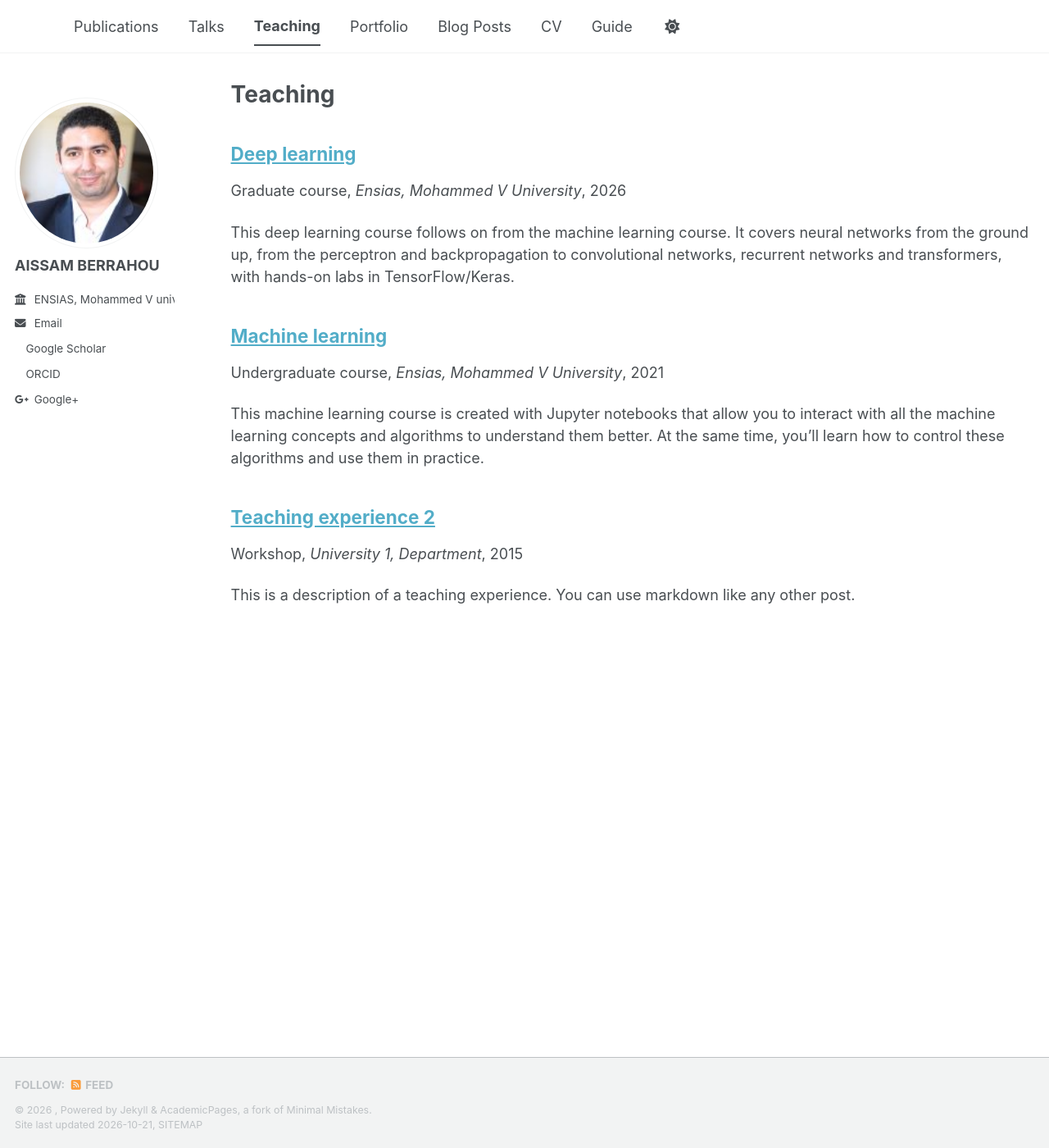
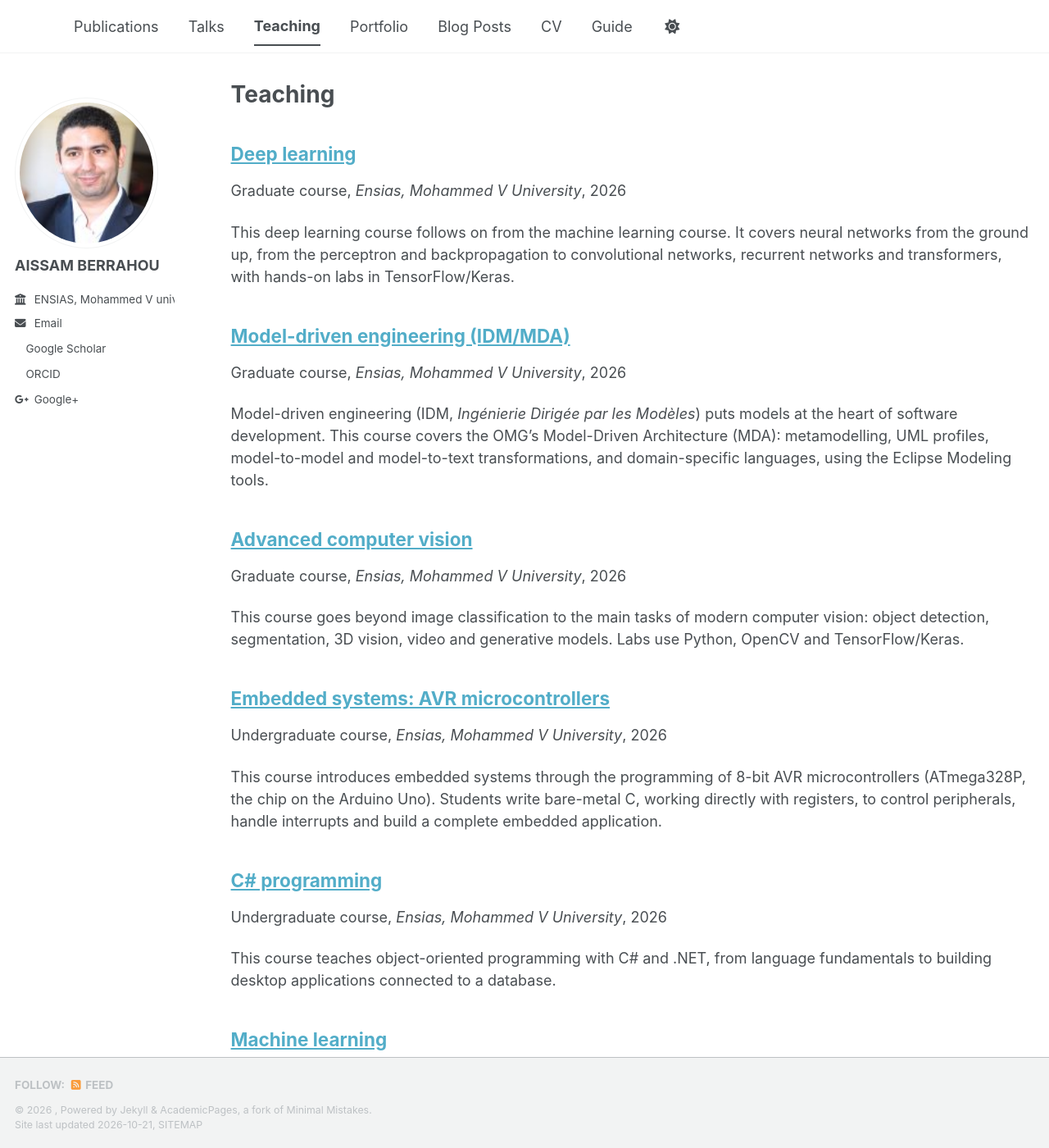
Before and after one commit to aissamberrahou/aissamberrahou.github.io, a Jekyll site: the page built from _pages/teaching.html, in a window 1280 px wide and 1400 px high. Shown: the whole window at 82% size. Built offline with Jekyll 4.4.1, drawn with Linux system fonts in a browser that asks for light colours; a style sheet for code colours, icons or effects is not loaded.

Commit message:
Add files via upload

```diff
--- /dev/null
+++ b/_teaching/2026-fall-advanced-computer-vision.md
@@ -0,0 +1,49 @@
+---
+title: "Advanced computer vision"
+collection: teaching
+type: "Graduate course"
+permalink: /teaching/2026-fall-advanced-computer-vision
+venue: "Ensias, Mohammed V University"
+date: 2026-09-15
+location: "Rabat, Morocco"
+---
+This course goes beyond image classification to the main tasks of modern computer vision: object detection, segmentation, 3D vision, video and generative models. Labs use Python, OpenCV and TensorFlow/Keras.
+
+## Prerequisites
+- The [Deep learning course](/teaching/2026-fall-deep-learning) (CNNs, training, transfer learning)
+- Python, NumPy, linear algebra
+
+## Lectures
+
+|    | Course                                              | Slides | Video     |
+|:---|:----------------------------------------------------|--------|-----------|
+| 1  | Image formation, filtering and features (OpenCV refresher) | [PDF] | [Youtube] |
+| 2  | CNN architectures for vision (ResNet, EfficientNet) | [PDF]  | [Youtube] |
+| 3  | Object detection (R-CNN family, YOLO, SSD)          | [PDF]  | [Youtube] |
+| 4  | Semantic and instance segmentation (U-Net, Mask R-CNN) | [PDF] | [Youtube] |
+| 5  | Vision transformers and self-supervised learning    | [PDF]  | [Youtube] |
+| 6  | Video analysis and action recognition               | [PDF]  | [Youtube] |
+| 7  | 3D vision: geometry, depth, point clouds and 3D shape descriptors | [PDF] | [Youtube] |
+| 8  | Generative models for vision (GAN, diffusion)       | [PDF]  | [Youtube] |
+| 9  | Efficient vision on edge devices (quantization, pruning, TensorFlow Lite) | [PDF] | [Youtube] |
+| 10 | Medical image analysis: a case study                | [PDF]  | [Youtube] |
+
+## Labs
+
+|    | Lab                                        | Tutorials/Labs | Solutions |
+|:---|:-------------------------------------------|----------------|-----------|
+| 1  | Image processing with OpenCV               | [Tutorial](https://docs.opencv.org/4.x/d6/d00/tutorial_py_root.html) | [Sol] |
+| 2  | Transfer learning and fine-tuning          | [Tutorial](https://www.tensorflow.org/tutorials/images/transfer_learning) | [Sol] |
+| 3  | Object detection                           | [Lab] | [Sol] |
+| 4  | Image segmentation with U-Net              | [Tutorial](https://www.tensorflow.org/tutorials/images/segmentation) | [Sol] |
+| 5  | Vision transformer                         | [Examples](https://keras.io/examples/vision/) | [Sol] |
+| 6  | Deploying a vision model with TensorFlow Lite | [Lab] | [Sol] |
+
+## Mini-project
+In groups, students build an end-to-end vision application (detection, segmentation or 3D analysis) on a real dataset and present their results.
+
+## Background materials
+1. [Computer Vision: Algorithms and Applications (R. Szeliski, free online)](https://szeliski.org/Book/)
+2. [Stanford CS231n course notes](https://cs231n.github.io/)
+3. [OpenCV documentation](https://docs.opencv.org/)
+4. [Keras computer vision examples](https://keras.io/examples/vision/)
--- /dev/null
+++ b/_teaching/2026-fall-csharp-programming.md
@@ -0,0 +1,51 @@
+---
+title: "C# programming"
+collection: teaching
+type: "Undergraduate course"
+permalink: /teaching/2026-fall-csharp-programming
+venue: "Ensias, Mohammed V University"
+date: 2026-09-05
+location: "Rabat, Morocco"
+---
+This course teaches object-oriented programming with C# and .NET, from language fundamentals to building desktop applications connected to a database.
+
+## Prerequisites
+- Basic programming in any language (variables, loops, functions)
+
+## Tools
+- [.NET SDK](https://dotnet.microsoft.com/download) with Visual Studio or Visual Studio Code
+
+## Lectures
+
+|    | Course                                         | Slides | Video     |
+|:---|:-----------------------------------------------|--------|-----------|
+| 1  | Introduction to .NET and C#: types, variables, control flow | [PDF] | [Youtube] |
+| 2  | Methods, arrays, strings and exceptions        | [PDF]  | [Youtube] |
+| 3  | Classes and objects, properties, constructors  | [PDF]  | [Youtube] |
+| 4  | Inheritance, polymorphism, abstract classes and interfaces | [PDF] | [Youtube] |
+| 5  | Collections and generics                       | [PDF]  | [Youtube] |
+| 6  | Delegates, events and lambda expressions       | [PDF]  | [Youtube] |
+| 7  | LINQ                                           | [PDF]  | [Youtube] |
+| 8  | Files and asynchronous programming (async/await) | [PDF] | [Youtube] |
+| 9  | Data access with Entity Framework Core         | [PDF]  | [Youtube] |
+| 10 | Desktop applications (WinForms / WPF)          | [PDF]  | [Youtube] |
+
+## Labs
+
+|    | Lab                                         | Labs  | Solutions |
+|:---|:--------------------------------------------|-------|-----------|
+| 1  | Console programs: basics and control flow   | [Lab] | [Sol] |
+| 2  | Modelling with classes: a bank account system | [Lab] | [Sol] |
+| 3  | Inheritance and interfaces: a shapes hierarchy | [Lab] | [Sol] |
+| 4  | Collections, generics and LINQ queries      | [Lab] | [Sol] |
+| 5  | Events and delegates                        | [Lab] | [Sol] |
+| 6  | A database application with Entity Framework Core | [Lab] | [Sol] |
+
+## Project
+In groups, students build a complete management application (e.g. library, stock or student records) with a graphical interface and a database.
+
+## Background materials
+1. [C# documentation (Microsoft Learn)](https://learn.microsoft.com/en-us/dotnet/csharp/)
+2. [A tour of the C# language](https://learn.microsoft.com/en-us/dotnet/csharp/tour-of-csharp/)
+3. [LINQ overview](https://learn.microsoft.com/en-us/dotnet/csharp/linq/)
+4. [Entity Framework Core documentation](https://learn.microsoft.com/en-us/ef/core/)
--- /dev/null
+++ b/_teaching/2026-fall-embedded-systems-avr.md
@@ -0,0 +1,53 @@
+---
+title: "Embedded systems: AVR microcontrollers"
+collection: teaching
+type: "Undergraduate course"
+permalink: /teaching/2026-fall-embedded-systems-avr
+venue: "Ensias, Mohammed V University"
+date: 2026-09-10
+location: "Rabat, Morocco"
+---
+This course introduces embedded systems through the programming of 8-bit AVR microcontrollers (ATmega328P, the chip on the Arduino Uno). Students write bare-metal C, working directly with registers, to control peripherals, handle interrupts and build a complete embedded application.
+
+## Prerequisites
+- C programming
+- Digital electronics basics (logic, binary/hexadecimal, simple circuits)
+
+## Tools
+- [Microchip Studio](https://www.microchip.com/en-us/tools-resources/develop/microchip-studio) or avr-gcc with a text editor
+- An Arduino Uno board (or a simulator), breadboard and basic components
+
+## Lectures
+
+|    | Course                                           | Slides | Video     |
+|:---|:-------------------------------------------------|--------|-----------|
+| 1  | Introduction to embedded systems and microcontrollers | [PDF] | [Youtube] |
+| 2  | AVR architecture: CPU, memory, registers, clock  | [PDF]  | [Youtube] |
+| 3  | Bare-metal C for AVR and the build toolchain     | [PDF]  | [Youtube] |
+| 4  | Digital I/O ports (DDRx, PORTx, PINx)            | [PDF]  | [Youtube] |
+| 5  | Interrupts (external and pin change)             | [PDF]  | [Youtube] |
+| 6  | Timers/counters and PWM                          | [PDF]  | [Youtube] |
+| 7  | Analog-to-digital converter (ADC)                | [PDF]  | [Youtube] |
+| 8  | Serial communication: UART, SPI, I2C             | [PDF]  | [Youtube] |
+| 9  | Low power modes and watchdog                     | [PDF]  | [Youtube] |
+| 10 | Designing an embedded application                | [PDF]  | [Youtube] |
+
+## Labs
+
+|    | Lab                                         | Labs  | Solutions |
+|:---|:--------------------------------------------|-------|-----------|
+| 1  | Toolchain setup, blinking LED with registers | [Lab] | [Sol] |
+| 2  | Push buttons, debouncing and 7-segment display | [Lab] | [Sol] |
+| 3  | External interrupts                         | [Lab] | [Sol] |
+| 4  | Timers: precise delays and PWM motor/LED control | [Lab] | [Sol] |
+| 5  | Reading sensors with the ADC                | [Lab] | [Sol] |
+| 6  | UART communication with a PC                | [Lab] | [Sol] |
+| 7  | I2C sensor and LCD display                  | [Lab] | [Sol] |
+
+## Project
+In pairs, students design and build a small embedded system (e.g. a temperature monitor, a smart parking counter or a line-following robot), from specification to a working prototype.
+
+## Background materials
+1. [AVR Libc user manual](https://www.nongnu.org/avr-libc/user-manual/)
+2. ATmega328P datasheet (Microchip): the reference for every register used in the course
+3. [Arduino documentation](https://docs.arduino.cc/)
--- /dev/null
+++ b/_teaching/2026-fall-model-driven-engineering.md
@@ -0,0 +1,53 @@
+---
+title: "Model-driven engineering (IDM/MDA)"
+collection: teaching
+type: "Graduate course"
+permalink: /teaching/2026-fall-model-driven-engineering
+venue: "Ensias, Mohammed V University"
+date: 2026-09-20
+location: "Rabat, Morocco"
+---
+Model-driven engineering (IDM, *Ingénierie Dirigée par les Modèles*) puts models at the heart of software development. This course covers the OMG's Model-Driven Architecture (MDA): metamodelling, UML profiles, model-to-model and model-to-text transformations, and domain-specific languages, using the Eclipse Modeling tools.
+
+## Prerequisites
+- UML (class, sequence and state diagrams)
+- Object-oriented programming (Java)
+
+## Tools
+- [Eclipse Modeling Tools](https://www.eclipse.org/downloads/packages/) with EMF, ATL, Acceleo and Sirius
+
+## Lectures
+
+|    | Course                                          | Slides | Video     |
+|:---|:------------------------------------------------|--------|-----------|
+| 1  | Introduction to model-driven engineering        | [PDF]  | [Youtube] |
+| 2  | The MDA approach: CIM, PIM, PSM                 | [PDF]  | [Youtube] |
+| 3  | Metamodelling: MOF and Ecore                    | [PDF]  | [Youtube] |
+| 4  | Constraints with OCL                            | [PDF]  | [Youtube] |
+| 5  | UML profiles (stereotypes, tagged values; MARTE, SysML) | [PDF] | [Youtube] |
+| 6  | Model-to-model transformation with ATL          | [PDF]  | [Youtube] |
+| 7  | Model-to-text transformation and code generation with Acceleo | [PDF] | [Youtube] |
+| 8  | Domain-specific languages: textual (Xtext) and graphical (Sirius) | [PDF] | [Youtube] |
+| 9  | MDE for embedded and cyber-physical systems     | [PDF]  | [Youtube] |
+
+## Labs
+
+|    | Lab                                           | Labs  | Solutions |
+|:---|:----------------------------------------------|-------|-----------|
+| 1  | Building a metamodel with EMF/Ecore           | [Lab] | [Sol] |
+| 2  | Writing OCL constraints                       | [Lab] | [Sol] |
+| 3  | Defining a UML profile                        | [Lab] | [Sol] |
+| 4  | PIM-to-PSM transformation with ATL            | [Lab] | [Sol] |
+| 5  | Code generation with Acceleo                  | [Lab] | [Sol] |
+| 6  | A graphical DSL editor with Sirius            | [Lab] | [Sol] |
+
+## Project
+In groups, students define a small domain-specific language, with its metamodel, editor, transformations and code generator, for a domain of their choice.
+
+## Background materials
+1. [OMG Model Driven Architecture](https://www.omg.org/mda/)
+2. [Eclipse Modeling Framework (EMF)](https://eclipse.dev/modeling/emf/)
+3. [ATL transformation language](https://eclipse.dev/atl/)
+4. [Acceleo](https://eclipse.dev/acceleo/)
+5. [Sirius](https://eclipse.dev/sirius/)
+6. M. Brambilla, J. Cabot, M. Wimmer, *Model-Driven Software Engineering in Practice*, Morgan & Claypool
```
Also changed, not shown: _teaching/2014-spring-teaching-1.md (+1 -1 lines).
